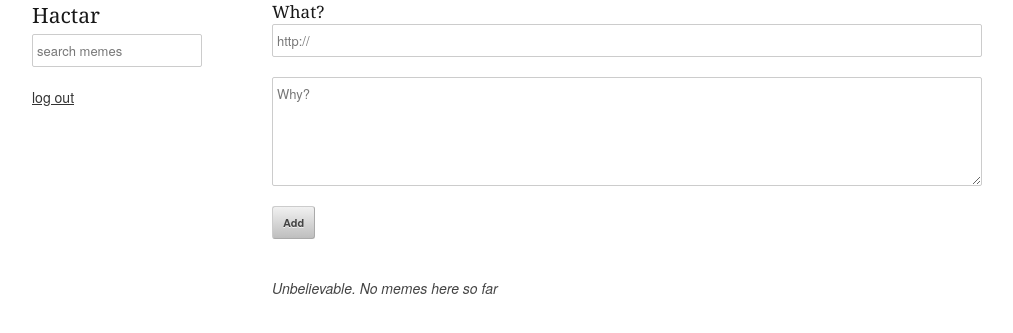
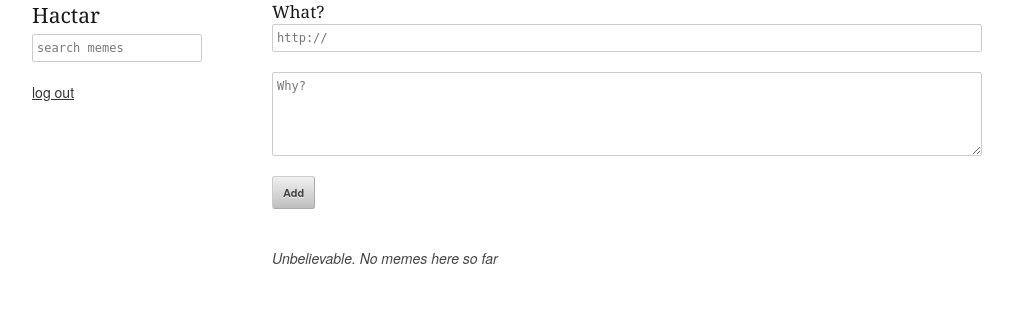
Before and after one commit to findgriffin/hactar, a Flask app: page /memes in a window 1280 px wide. Shown: the top 333 px of the page, without its empty margins (138-1151 px from the left). Run offline with Flask 2, Linux system fonts and the light colour scheme; the visitor is signed in with stand-in values (Sample User, id 1); data that the repository does not hold is empty.

Commit message:
change textarea font to monospace 12px

```diff
--- a/static/stylesheets/base.css
+++ b/static/stylesheets/base.css
@@ -227,7 +227,7 @@
 		-moz-border-radius: 2px;
 		-webkit-border-radius: 2px;
 		border-radius: 2px;
-		font: 13px "HelveticaNeue", "Helvetica Neue", Helvetica, Arial, sans-serif;
+		font: 12px "Monospace", "Courier New", "Courier";
 		color: #777;
 		margin: 0;
 		width: 210px;
```
